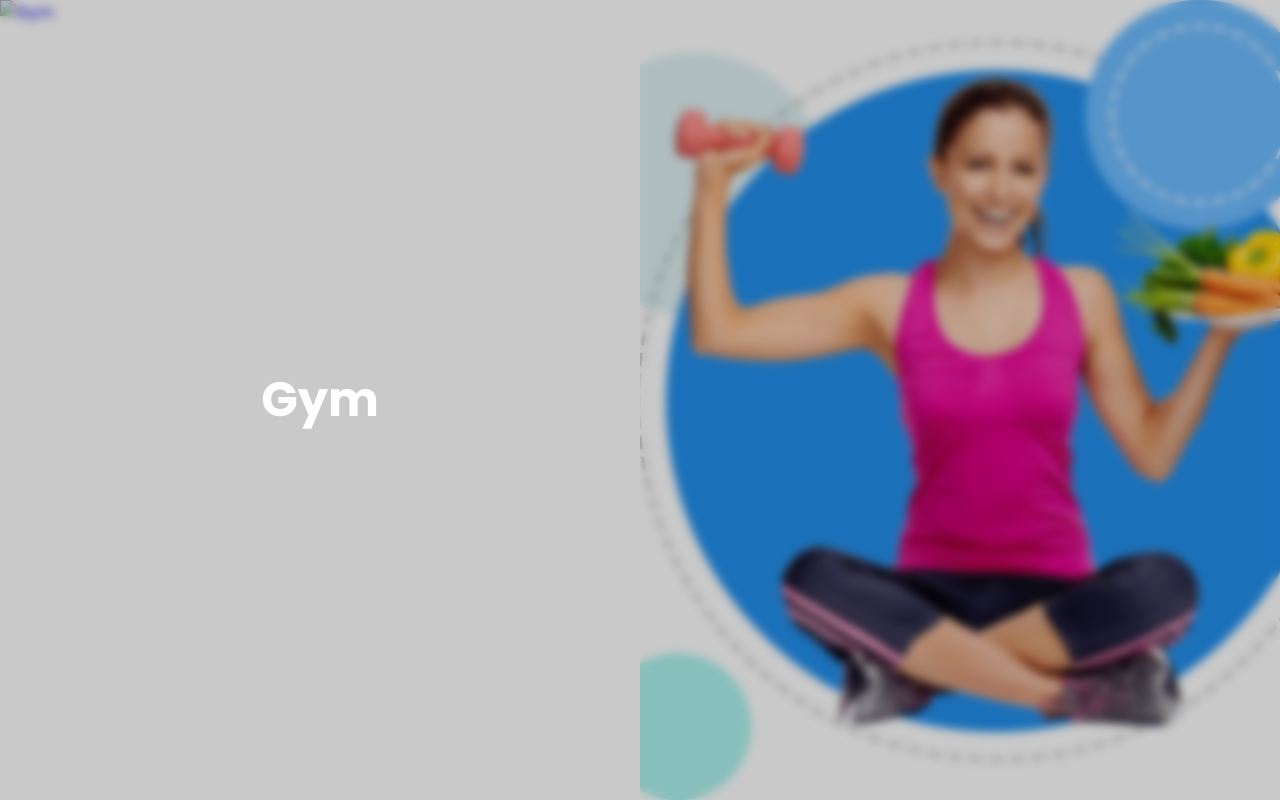
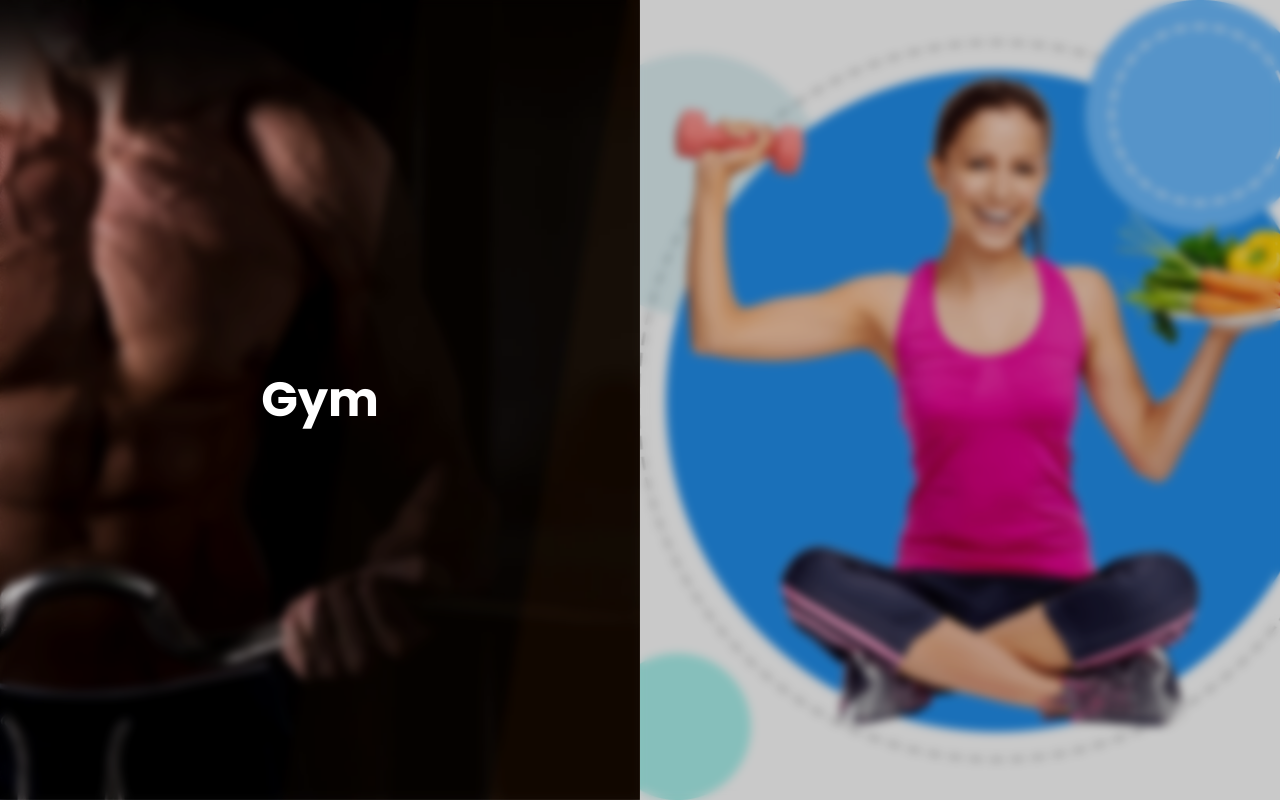
Before and after one commit to Rishikarpe/WPL_Trial, a plain HTML site: page start.html in a window 1280 px wide. Drawn offline with Linux system fonts and the light colour scheme.

Commit message:
Update start.html

```diff
--- a/start.html
+++ b/start.html
@@ -19,7 +19,7 @@
     <div id="main-content" class="page-container hidden">
         <div class="left-part">
             <a href="./Gym\gym.com-main\index.html" class="right-part-link" target="_blank"> <!-- Make the box clickable -->
-                <img src="./Main\Gym\gym.com-main\img\hero\hero-1.jpg" alt="Gym">
+                <img src="./Gym\gym.com-main\img\hero\hero-1.jpg" alt="Gym">
                 <div class="left-part-box">
                     <span class="box-text">Gym</span>
                 </div>
```
